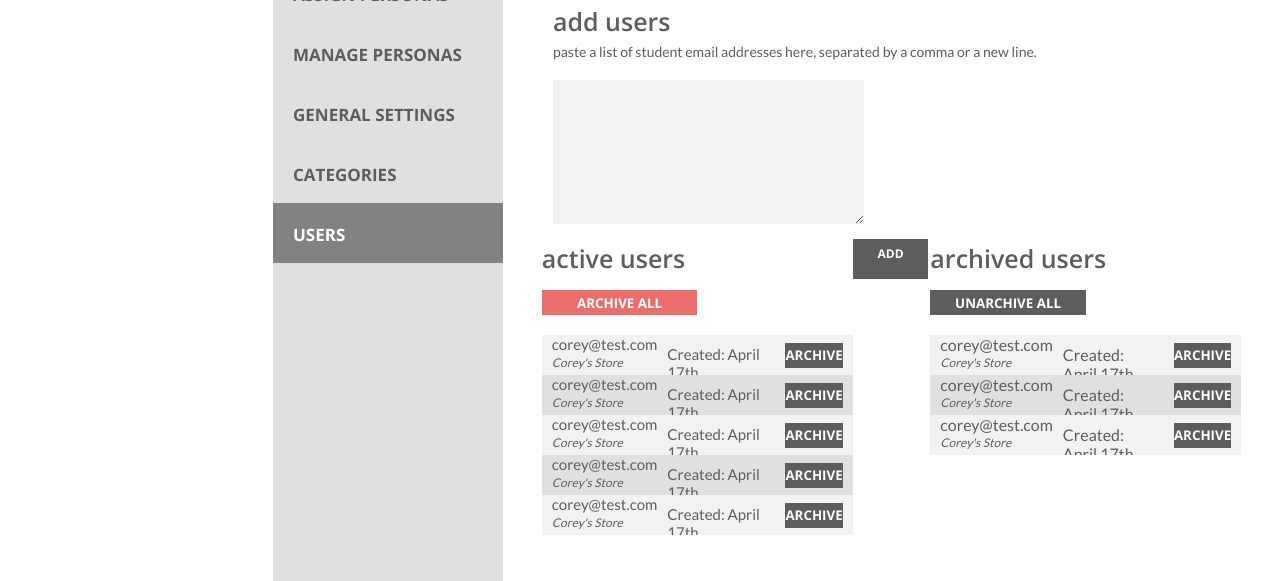
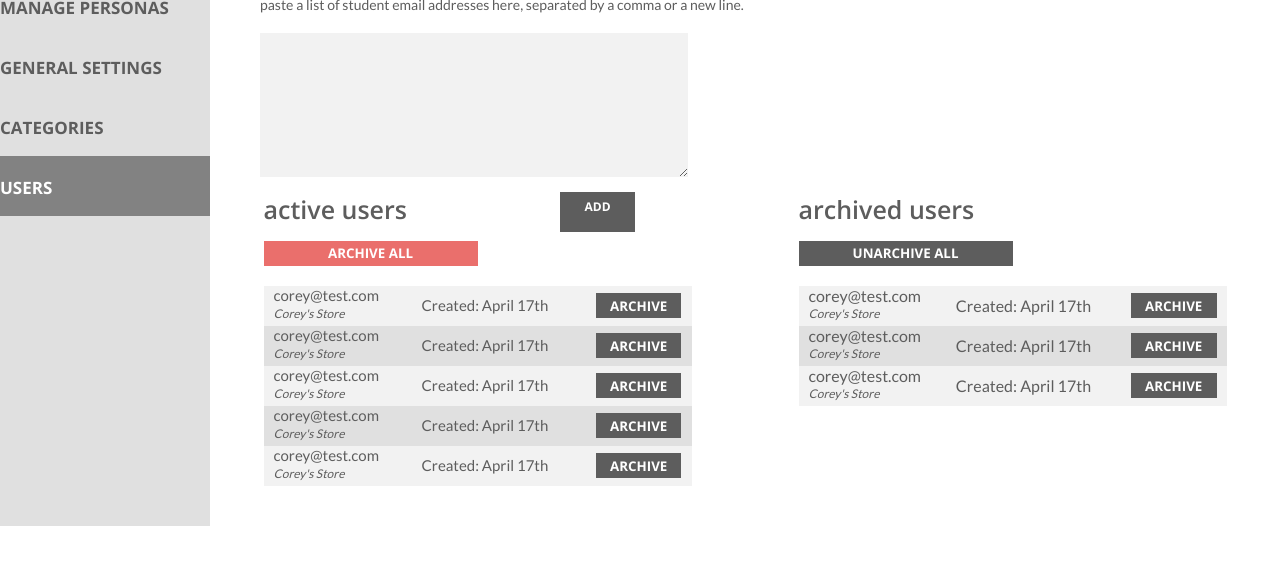
Before and after one commit to mjreeder/virtual_store_plugin, a website: page views/users.html in a window 1280 px wide. Shown: the part 219-800 px from the top of the page. Drawn offline with nearby package versions, Linux system fonts and the light colour scheme; files that its build step writes are made by us from their sources.

Commit message:
reverse admin margins

```diff
--- a/assets/sass/adminPanel.scss
+++ b/assets/sass/adminPanel.scss
@@ -25,11 +25,11 @@ h3 {
     background-color: white;
 }
 .wrapper {
-    // margin-left: -20px;
-    height: calc(100% - 47px);
-    width: calc(100% - 273px);
-    float: right;
-    transform: translateY(47px);
+    margin-left: -20px;
+    // height: calc(100% - 47px);
+    // width: calc(100% - 273px);
+    // float: right;
+    // transform: translateY(47px);
 }
 #backdrop {
     position: fixed;
```
